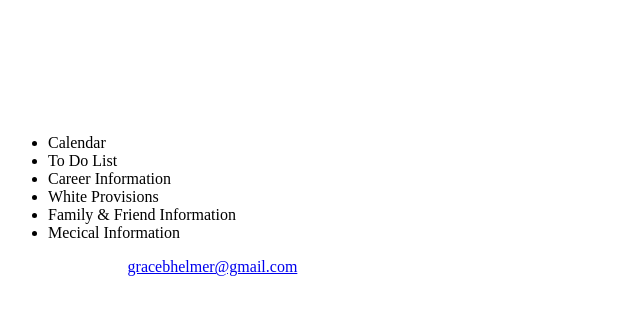
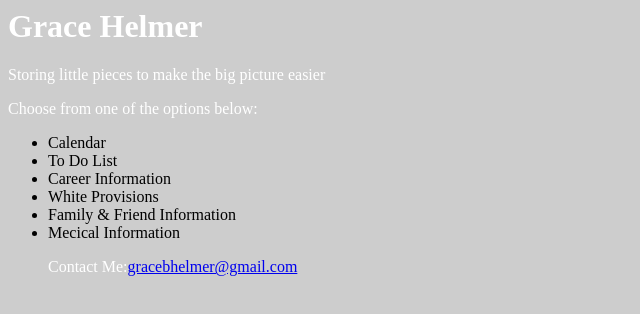
Before and after one commit to gracebhelmer/gracebhelmer.github.io, a plain HTML site: page unit_3/index.html in a window 1280 px wide. Shown: the whole page, without its empty margins (0-640 px from the left). Drawn offline with Linux system fonts and the light colour scheme.

Commit message:
Updated background color

```diff
--- a/unit_3/css/style.css
+++ b/unit_3/css/style.css
@@ -1,5 +1,5 @@
 body {
-	background: "file:///Users/ghelmer/Desktop/gracebhelmer.github.io/unit_3/images/beaufortbay.jpg";
+	background-color: #cdcdcd;
 }
 
 h1, p {
```
